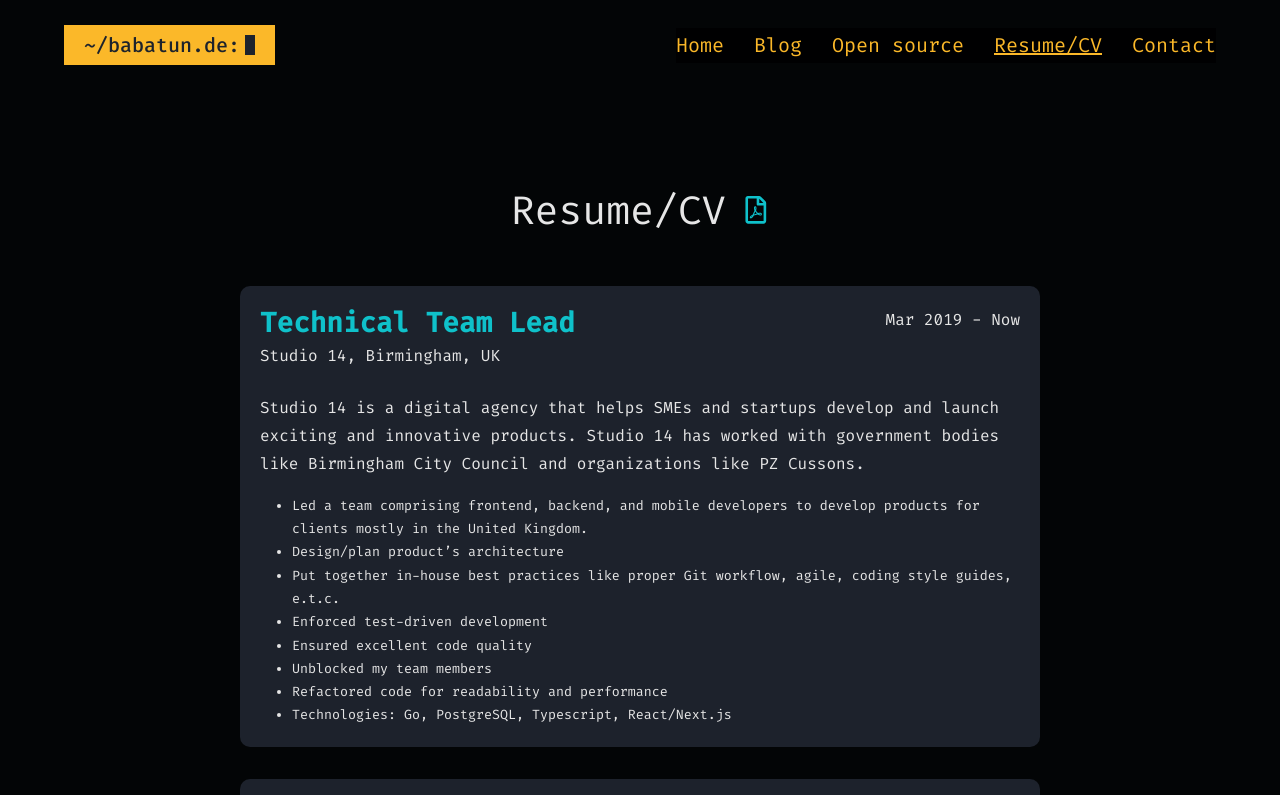
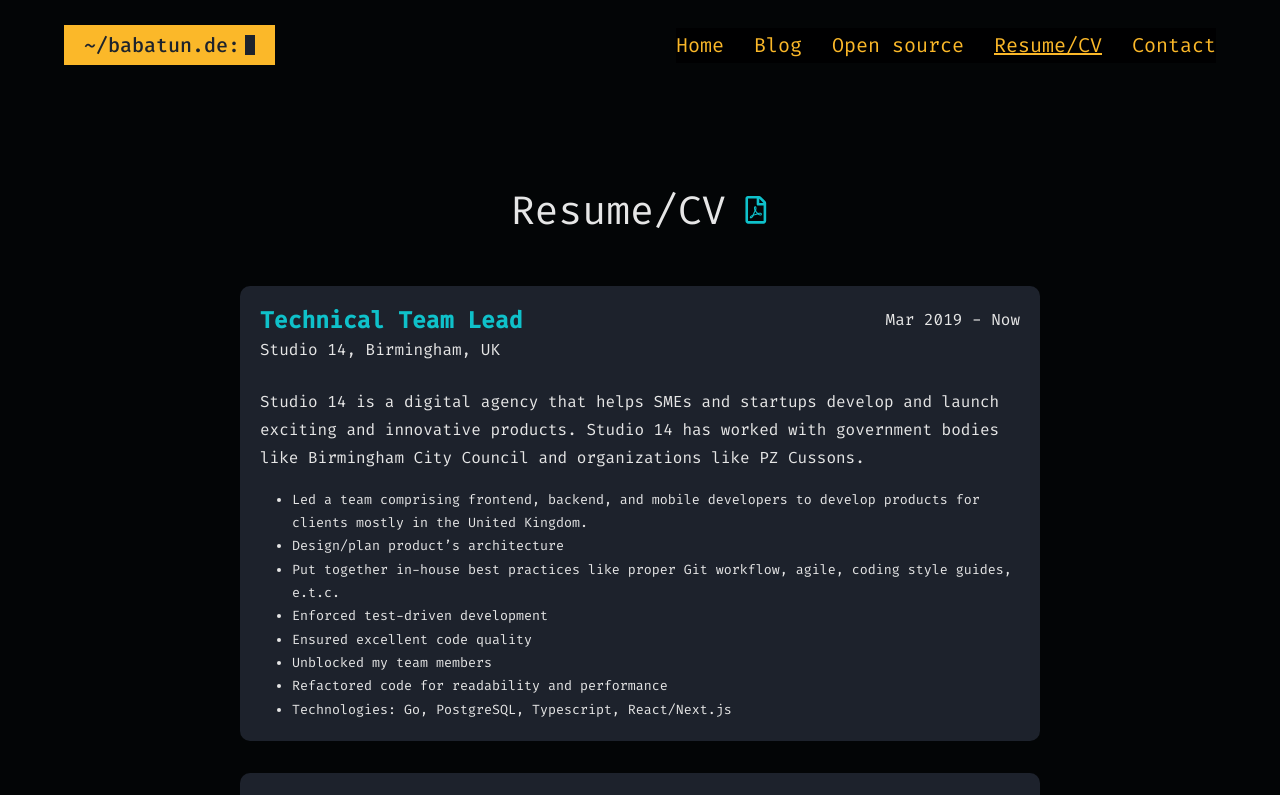
Before and after one commit to codingpop/babatun.de, a Next.js app: page /resume in a window 1280 px wide. Shown: the top 795 px of the page. Built offline with nearby package versions, Linux system fonts and the light colour scheme.

Commit message:
Fix Job title

```diff
--- a/styles/Role.module.css
+++ b/styles/Role.module.css
@@ -17,7 +17,7 @@
 }
 
 .header h2 {
-  font-size: var(--h3);
+  font-size: var(--h4);
   color: #0fc1ca;
   font-weight: bold;
 }
```
